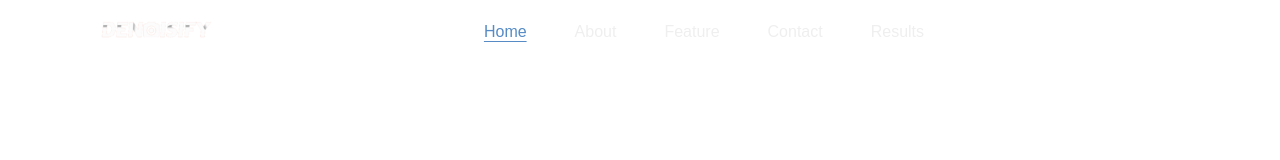
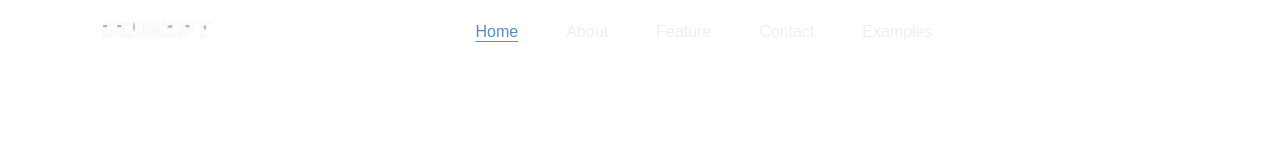
Before and after one commit to simrandhakal/denoisify, a Next.js app: page / in a window 1280 px wide. Shown: the top 160 px of the page. Built offline with nearby package versions, Linux system fonts and the light colour scheme.

Commit message:
made some minor changes

```diff
--- /dev/null
+++ b/src/app/_components/Examples.js
@@ -0,0 +1,8 @@
+
+function Examples() {
+  return (
+    <div id="examples">Examples</div>
+  )
+}
+
+export default Examples
--- a/src/app/_components/Navbar.js
+++ b/src/app/_components/Navbar.js
@@ -12,7 +12,7 @@ export  default function Navbar() {
         { href: "/#about", label: "About" },
         { href: "/#feature", label: "Feature"},
         { href: "/#contact", label: "Contact" },
-        { href: "/#results", label: "Results" },
+        { href: "/#examples", label: "Examples" },
         ];
 
   return (
--- a/src/app/_components/Results.js
+++ /dev/null
@@ -1,8 +0,0 @@
-
-function Results() {
-  return (
-    <div id="results">Results</div>
-  )
-}
-
-export default Results
--- a/src/app/page.js
+++ b/src/app/page.js
@@ -2,7 +2,7 @@ import Landing from "./_components/Landing";
 import About from "./_components/About";
 import Feature from "./_components/Feature";
 import Contact from "./_components/Contact";
-import Results from "./_components/Results";
+import Examples from "./_components/Examples";
 
 export default function Home() {
   return (
@@ -11,7 +11,7 @@ export default function Home() {
           <About />
           <Feature />
           <Contact />
-          <Results />
+          <Examples />
     </div>
   );
 }
```
